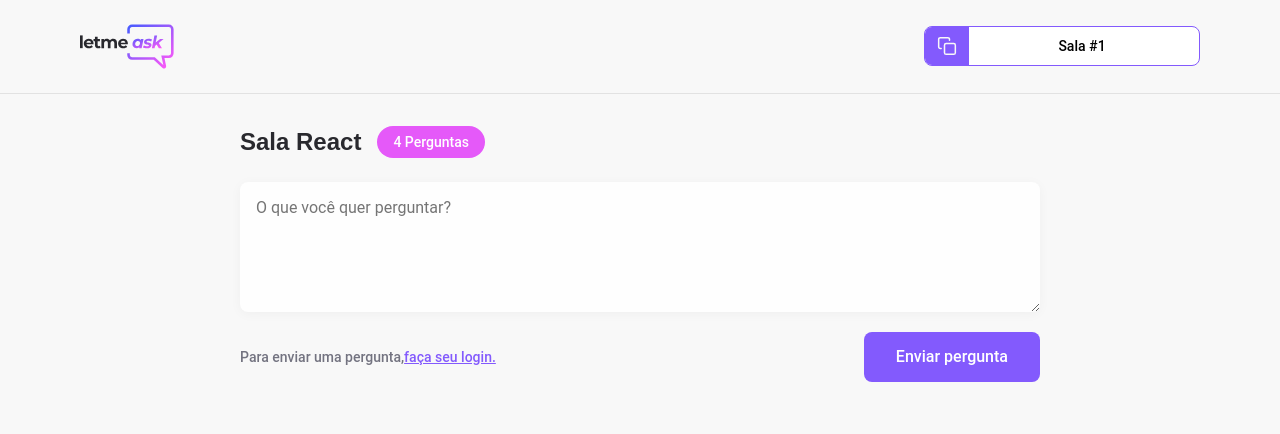
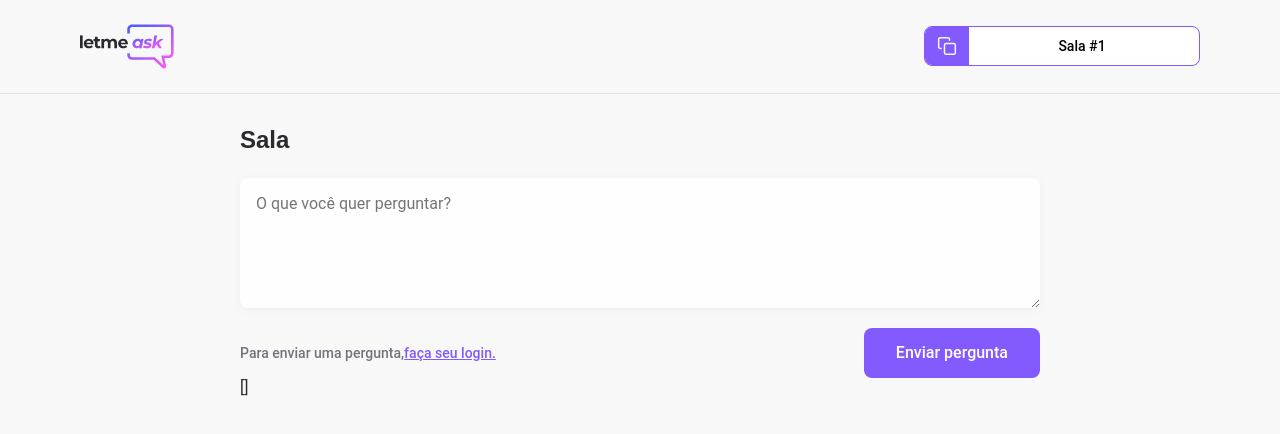
Before and after one commit to rafaelborges26/letmeask, a React (Create React App) app: page /rooms/1 in a window 1280 px wide. Shown: the top 434 px of the page. Built offline with nearby package versions, Linux system fonts and the light colour scheme; no server answers; the database is empty; the HTML template or start-up script is replaced by a standard one.

Commit message:
added created question

```diff
--- a/src/pages/Room.tsx
+++ b/src/pages/Room.tsx
@@ -1,3 +1,4 @@
+import { parse } from 'path'
 import { FormEvent, useEffect, useState } from 'react'
 import { useParams } from 'react-router-dom'
 import Logo from '../assets/images/logo.svg'
@@ -11,7 +12,7 @@
     author: {
         name: string,
         avatar: string,
-    }
+    },
     content: string,
     isAnswered: boolean,
     isHighlighted: boolean
@@ -21,10 +22,25 @@
     id: string
 }
 
+type Question = {
+    id: string,
+    author: {
+        name: string,
+        avatar: string,
+    },
+    content: string,
+    isAnswered: boolean,
+    isHighlighted: boolean
+}
+
 export function Room() {
     const {user} = useAuth()
     const params = useParams<RoomParams>();
     const [newQuestion, setNewQuestion] = useState('')
+    const [questions, setQuestions] = useState<Question[]>([])
+    const [title, setTitle] = useState('')
+
+
     console.log(params)
 
     const roomId = params.id
@@ -32,11 +48,24 @@
     useEffect(() => {
         const roomRef = database.ref(`rooms/${roomId}`);
 
-        roomRef.once('value', room => {
-            const parsedQuestions = Object.entries(room.questions ?? {})
-            console.log(room.val()) //buscar os dados
+        roomRef.on('value', room => {
+            const databaseRoom = room.val();
+            const firebaseQuestion: FirebaseQuestion = databaseRoom.questions ?? {}
+
+            const parsedQuestions = Object.entries(firebaseQuestion).map(([key, value]) => {
+                return {
+                    id: key,
+                    content: value.content,
+                    author: value.author,
+                    isHighlighted: value.isHighlighted,
+                    isAnswered: value.isAnswered
+                }
         })
 
+        console.log(parsedQuestions)
+        setTitle(databaseRoom.title)
+        setQuestions(parsedQuestions)
+        })
     },[roomId])
 
     const handleSendQuestion = async (event: FormEvent) => {
@@ -78,8 +107,8 @@
             </header>
             <main className="content">
                 <div className="room-title">
-                    <h1>Sala React</h1>
-                    <span>4 Perguntas</span>
+                    <h1>Sala {title}</h1>
+                    {questions.length > 0 && <span>{questions.length} perguntas</span>  }
                 </div>
 
                 <form onSubmit={handleSendQuestion}>
@@ -109,6 +138,7 @@
                         </Button>
                     </div>
                 </form>
+                {JSON.stringify(questions)}
             </main>
         </div>
     )
```
